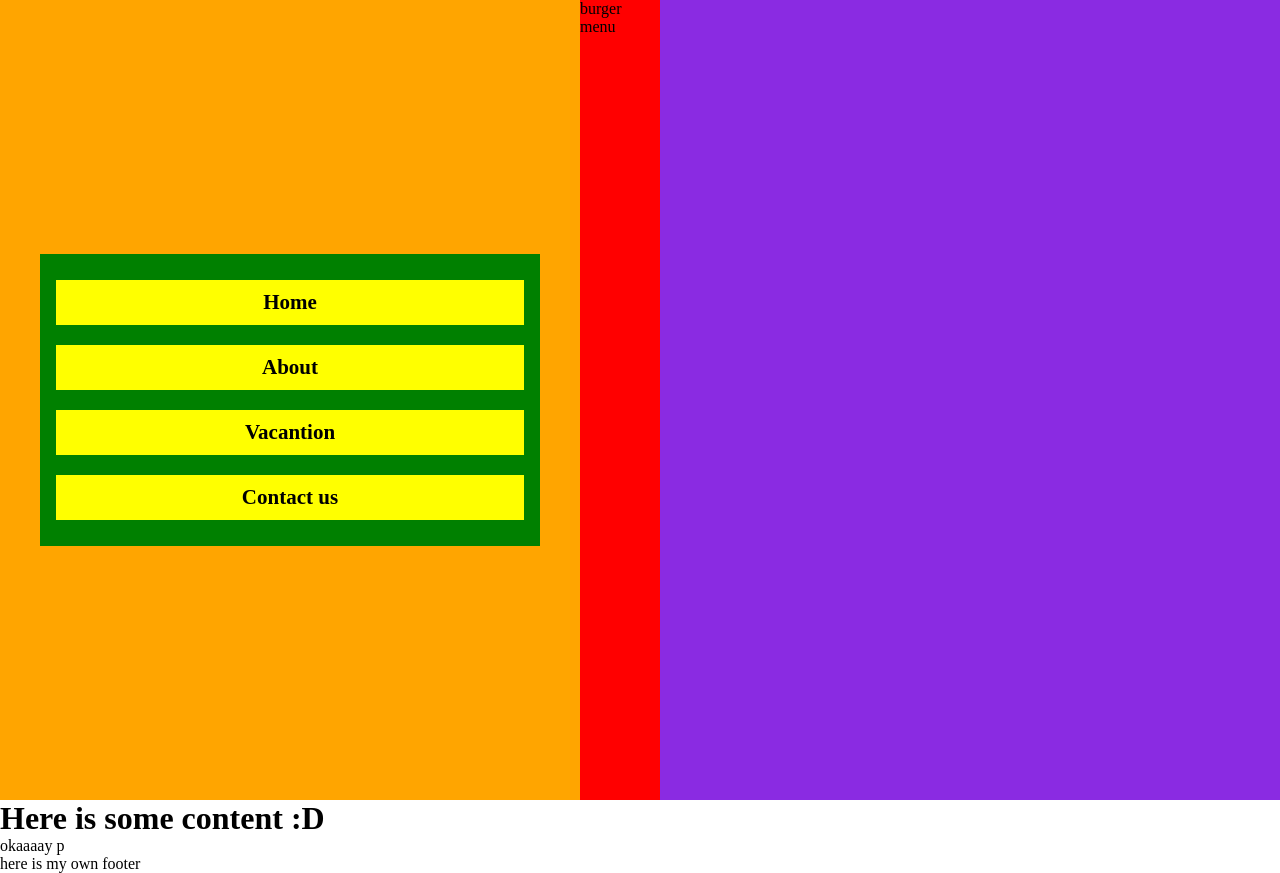
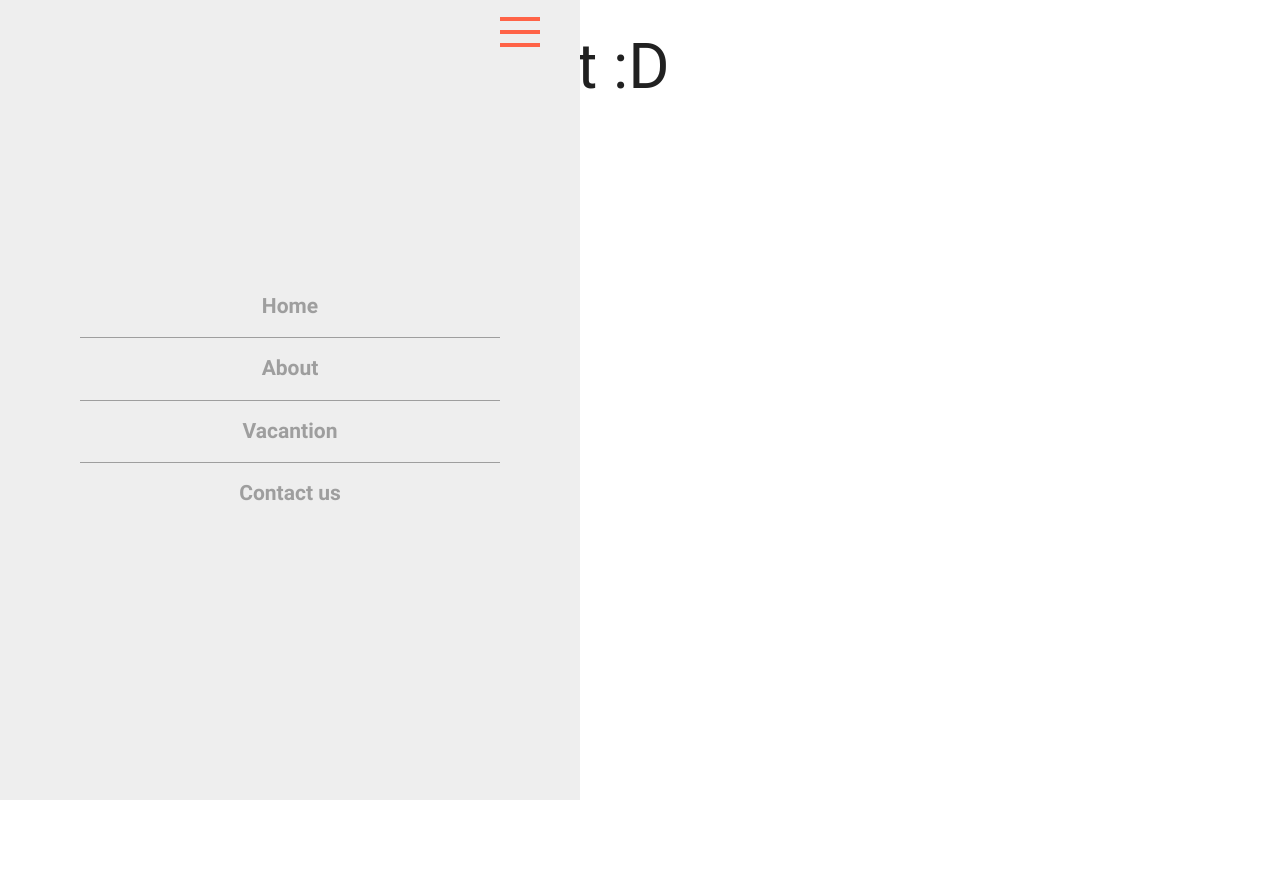
Before and after one commit to PashaSchool/uber-aggregator, a website: page app/index.html in a window 1280 px wide. After the commit the page ends 832 px from the top, so only its background shows below. Drawn offline with Linux system fonts and the light colour scheme; a web font is replaced by a local one.

Commit message:
almost done with styles for navogation

```diff
--- a/blocks/_base/_variables.scss
+++ b/blocks/_base/_variables.scss
@@ -1,3 +1,10 @@
+//color theme
+$blue: #2196F3;
+$black: #212121;
+$grey: #9E9E9E;
+$white: #EEEEEE;
+$darkWhite: #E0E0E0;
+
 //default colors
 $defaultBlack: #000;
 
@@ -8,3 +15,4 @@ $breakpoints: (
   'large'  : ( min-width: 1200px )
 );
 //navigation
+$openMenuWidth: 80px;
--- a/blocks/head/head.pug
+++ b/blocks/head/head.pug
@@ -9,6 +9,7 @@ meta(name="HandheldFriendly" content="true")
 meta(name="format-detection", content="telephone=no")
 meta(content="IE=edge" http-equiv="X-UA-Compatible")
 
+link(rel='stylesheet', href='libs/materialize/dist/css/materialize.min.css')
 link(rel='stylesheet', href='css/index.min.css')
 
 //- link(rel='stylesheet', href='libs/font-awesome/css/font-awesome.min.css')
--- a/blocks/layout.pug
+++ b/blocks/layout.pug
@@ -16,3 +16,6 @@ html(lang='en')
 
 		block footer
 			include footer/footer
+		block scripts
+			script(src='libs/jquery/dist/jquery.min.js')
+			script(src='libs/materialize/dist/js/materialize.min.js')
--- a/blocks/navigation/_navigation.scss
+++ b/blocks/navigation/_navigation.scss
@@ -1,52 +1,102 @@
-.menu {
+.menu_slide {
 	display: flex;
-	// position: fixed;
-	background-color: blueviolet;
+	position: fixed;
+	top: 0;
 	height: 100vh;
-}
-
-
-.menu-right {
-	// @include breakpoint('large') {
-	// 	background-color: black;
-	// }
-	width: 80px;
-	background-color: red;
-}
-
-.menu-left {
-	width: 90%;
-	background-color: orange;
-	display: flex;
-	justify-content: center;
-	align-items: center;
-
+	width: 100%;
+	background-color: $white;
 	@include breakpoint('mobile') {
 		max-width: 480px;
 	}
 	@include breakpoint('large') {
 		max-width: 580px;
 	}
+}
+
+
+.menu-right {
+	width: $openMenuWidth;
+	position: relative;
+	display: block;
+	padding-top: 30px;
+
+	&__stick-arrow,
+	&__stick-arrow:after,
+	&__stick-arrow:before{
+		width: 40px;
+		height: 4px;
+		display: block;
+		background-color: tomato;
+		position: absolute;
+		transition: all .3s linear;
+		transform-origin: 50% 50%;
+	}
+	&__stick-arrow:before {
+		content: '';
+		top: -13px;
+		left: 0;
+	}
+	&__stick-arrow:after {
+		content: '';
+		top: 13px;
+		left: 0;
+	}
+
+	&__stick-arrow.trigger {
+		transform: rotate(180deg)
+	}
+	&__stick-arrow.trigger:after {
+		transform-origin: 100% 50%;
+		transform: translateY(-14px) rotate(-45deg) scaleX(0.7)
+	}
+	&__stick-arrow.trigger:before {
+		transform-origin: 100% 50%;
+		transform: translateY(14px) rotate(45deg) scaleX(0.7)
+	}
+}
+
+.menu-left {
+	width: calc(100% - 80px);
+	height: 100%;
+	display: flex;
+	justify-content: center;
+	align-items: center;
+
+
 
 }
 
 .navigation-box {
-	width: calc(100% - 80px);
+	width: 100%;
 	display: flex;
+	margin-left: $openMenuWidth;
 	flex-direction: column;
-	background-color: green;
-	padding: 1rem;
+	// background-color: green;
+	// padding: 1rem;
 	&__pill {
-		margin: 10px 0;
+		// margin: 10px 0;
 
 		a {
+
 			font-size: responsive 16px 21px;
 			font-range: 420px 1280px;
 			font-weight: bolder;
-			background-color: yellow;
-			padding: 10px 5px;
+			// background-color: yellow;
+			padding: 15px 5px;
 			display: block;
 			text-align: center;
+			color: $grey;
+			transition: all .3s linear;
+			border-bottom: 1px solid $grey;
+
+			&:hover {
+				color: $black;
+				background-color: $darkWhite;
+			}
+
+		}
+		&:last-child a {
+			border-bottom: none;
 		}
 	}
 }
--- a/blocks/navigation/navigation.js
+++ b/blocks/navigation/navigation.js
@@ -0,0 +1,5 @@
+$(function() {
+	$('.menu-right').click(function() {
+		$('.menu-right__stick-arrow').toggleClass('trigger')
+	})
+})
--- a/blocks/navigation/navigation.pug
+++ b/blocks/navigation/navigation.pug
@@ -1,8 +1,8 @@
-+b.HEADER.menu
-	+b.NAV.menu-left
++b.HEADER.menu_slide
+	+b.DIV.menu-left
 		+b.UL.navigation-box
 			each link, title in nav.navPages
 				+e.LI.pill: a(href= link)
 					| #{title}
 	+b.DIV.menu-right
-		span burger menu
+		+e.SPAN.stick-arrow
```
Also changed, not shown: app/css/index.css, app/css/index.min.css, app/index.html, gulp/scripts.js (added).
